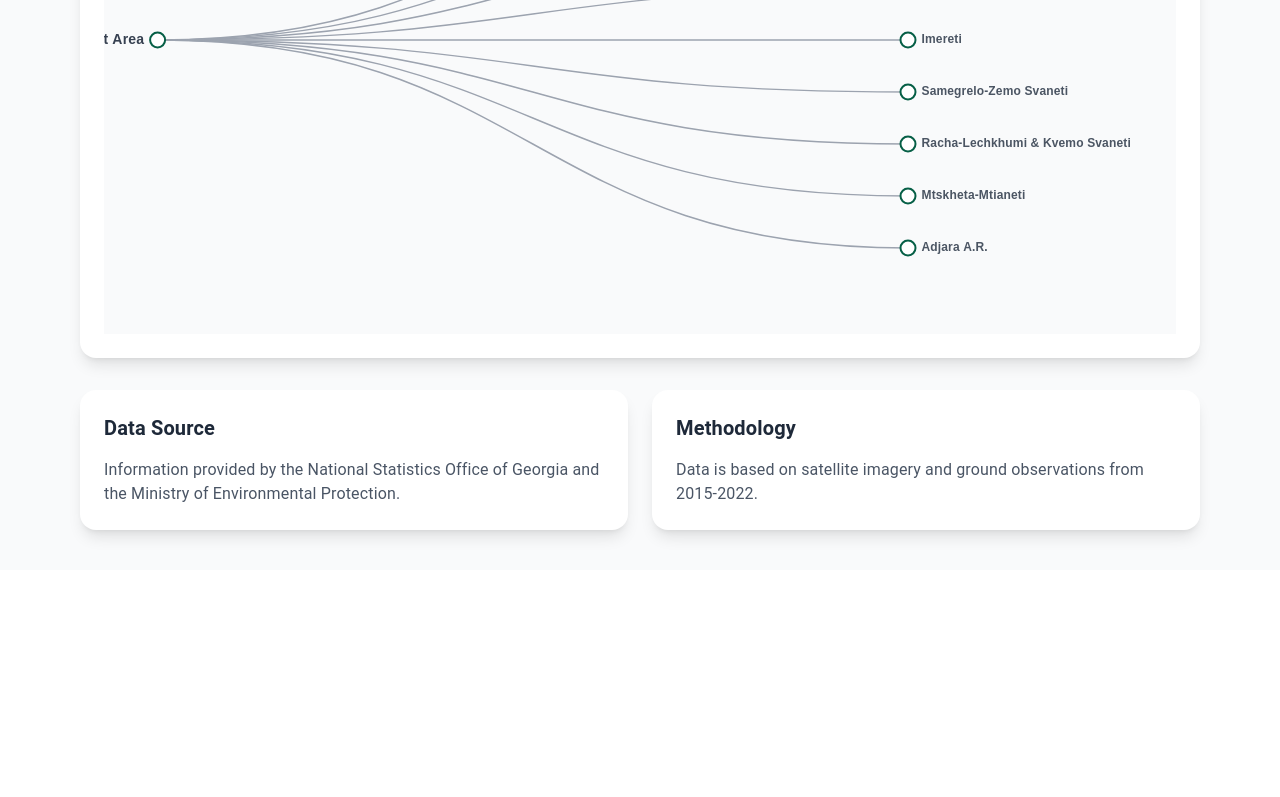
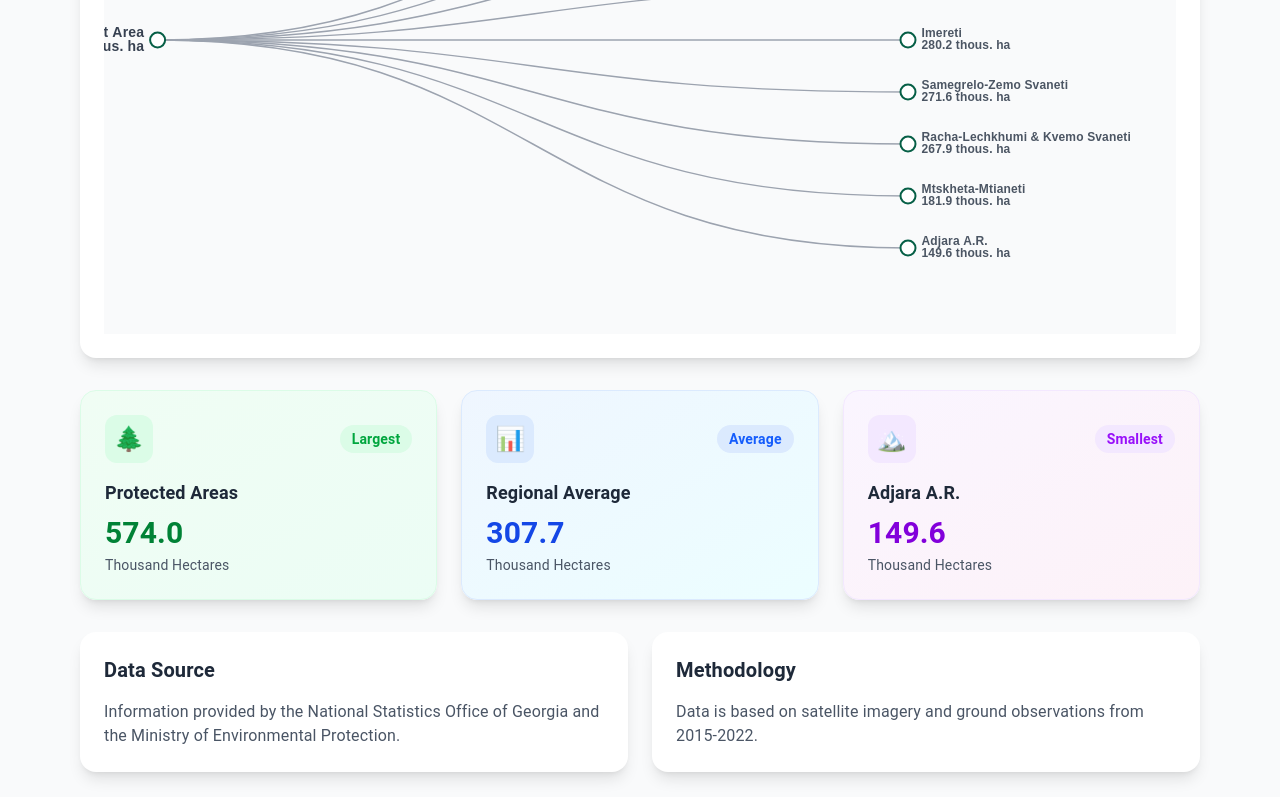
Before and after one commit to nikolozi2001/environmental-statistics-portal, a React (Vite) app in the folder frontend/: page /en/nature/forest-area in a window 1280 px wide. Shown: the part 639-1436 px from the top of the page. Before the commit the page ends 1209 px from the top, so only its background shows below. Built offline with nearby package versions, Linux system fonts and the light colour scheme.

Commit message:
Add area statistics display to ForestArea component with dynamic formatting

```diff
--- a/frontend/src/pages/nature/ForestArea.jsx
+++ b/frontend/src/pages/nature/ForestArea.jsx
@@ -124,6 +124,14 @@ const ForestArea = () => {
             fontSize: 14,
             color: "#374151",
             fontWeight: "600",
+            formatter: function (params) {
+              if (params.data.children) {
+                return `${params.name}\n${params.value} ${
+                  isGeorgian ? "ათ. ჰა" : "thous. ha"
+                }`;
+              }
+              return params.name;
+            },
           },
           leaves: {
             label: {
@@ -132,6 +140,11 @@ const ForestArea = () => {
               align: "left",
               fontSize: 12,
               color: "#4b5563",
+              formatter: function (params) {
+                return `${params.name}\n${params.value} ${
+                  isGeorgian ? "ათ. ჰა" : "thous. ha"
+                }`;
+              },
             },
             itemStyle: {
               color: function (params) {
@@ -209,6 +222,63 @@ const ForestArea = () => {
           <div ref={chartRef} style={{ width: "100%", height: "600px" }} />
         </div>
 
+        {/* Area Statistics */}
+        <div className="grid grid-cols-1 md:grid-cols-3 gap-6 mb-8">
+          <div className="bg-gradient-to-br from-green-50 to-emerald-50 rounded-2xl shadow-lg p-6 border border-green-100">
+            <div className="flex items-center justify-between mb-4">
+              <div className="w-12 h-12 bg-green-100 rounded-xl flex items-center justify-center">
+                <span className="text-2xl">🌲</span>
+              </div>
+              <span className="text-sm font-semibold text-green-600 bg-green-100 px-3 py-1 rounded-full">
+                {isGeorgian ? "ყველაზე დიდი" : "Largest"}
+              </span>
+            </div>
+            <h4 className="text-lg font-semibold text-gray-800 mb-2">
+              {isGeorgian ? "დაცული ტერიტორიები" : "Protected Areas"}
+            </h4>
+            <p className="text-3xl font-bold text-green-700 mb-1">574.0</p>
+            <p className="text-sm text-gray-600">
+              {isGeorgian ? "ათასი ჰექტარი" : "Thousand Hectares"}
+            </p>
+          </div>
+
+          <div className="bg-gradient-to-br from-blue-50 to-cyan-50 rounded-2xl shadow-lg p-6 border border-blue-100">
+            <div className="flex items-center justify-between mb-4">
+              <div className="w-12 h-12 bg-blue-100 rounded-xl flex items-center justify-center">
+                <span className="text-2xl">📊</span>
+              </div>
+              <span className="text-sm font-semibold text-blue-600 bg-blue-100 px-3 py-1 rounded-full">
+                {isGeorgian ? "საშუალო" : "Average"}
+              </span>
+            </div>
+            <h4 className="text-lg font-semibold text-gray-800 mb-2">
+              {isGeorgian ? "რეგიონული საშუალო" : "Regional Average"}
+            </h4>
+            <p className="text-3xl font-bold text-blue-700 mb-1">307.7</p>
+            <p className="text-sm text-gray-600">
+              {isGeorgian ? "ათასი ჰექტარი" : "Thousand Hectares"}
+            </p>
+          </div>
+
+          <div className="bg-gradient-to-br from-purple-50 to-pink-50 rounded-2xl shadow-lg p-6 border border-purple-100">
+            <div className="flex items-center justify-between mb-4">
+              <div className="w-12 h-12 bg-purple-100 rounded-xl flex items-center justify-center">
+                <span className="text-2xl">🏔️</span>
+              </div>
+              <span className="text-sm font-semibold text-purple-600 bg-purple-100 px-3 py-1 rounded-full">
+                {isGeorgian ? "ყველაზე პატარა" : "Smallest"}
+              </span>
+            </div>
+            <h4 className="text-lg font-semibold text-gray-800 mb-2">
+              {isGeorgian ? "აჭარის ავტონომიური რესპუბლიკა" : "Adjara A.R."}
+            </h4>
+            <p className="text-3xl font-bold text-purple-700 mb-1">149.6</p>
+            <p className="text-sm text-gray-600">
+              {isGeorgian ? "ათასი ჰექტარი" : "Thousand Hectares"}
+            </p>
+          </div>
+        </div>
+
         <div className="grid grid-cols-1 md:grid-cols-2 gap-6">
           <div className="bg-white rounded-2xl shadow-lg p-6">
             <h3 className="text-xl font-semibold text-gray-800 mb-4">
```
